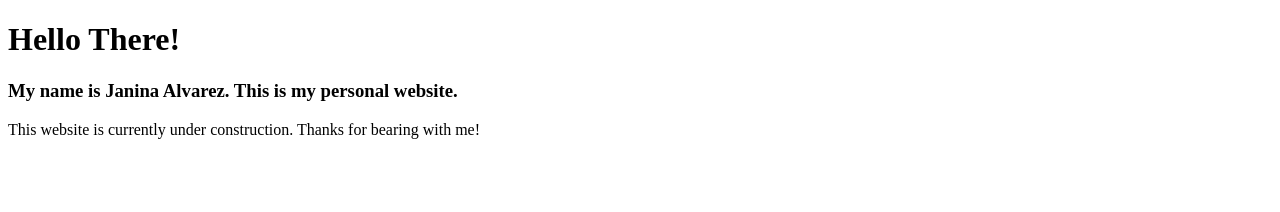
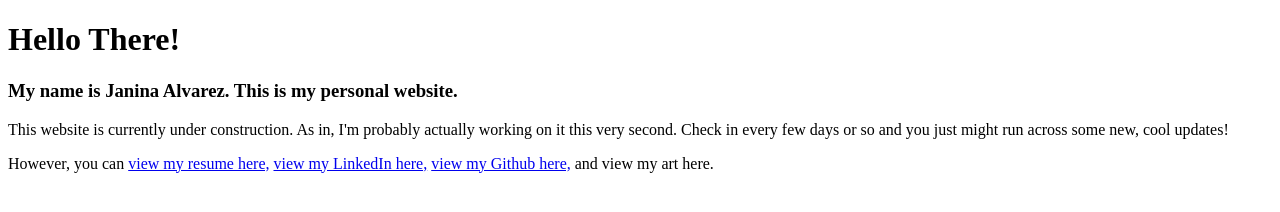
Before and after one commit to missjantastic/missjantastic.github.io, a plain HTML site: page index.html in a window 1280 px wide. Drawn offline with Linux system fonts and the light colour scheme.

Commit message:
Added external links and resume

```diff
--- a/index.html
+++ b/index.html
@@ -14,7 +14,13 @@
     <h1>Hello There!</h1>
 
     <h3>My name is Janina Alvarez. This is my personal website.</h3>
-    <p>This website is currently under construction. Thanks for bearing with me! </p>
+    <p>This website is currently under construction. As in, I'm probably actually working on it this very second. Check in every few days or so and you just might run across some new, cool updates! </p>
+    <p>However, you can
+        <a href="Alvarez_Janina_Resume.pdf">view my resume here,</a>
+        <a href="https://www.linkedin.com/in/jtalv">view my LinkedIn here,</a>
+        <a href="https://github.com/missjantastic">view my Github here,</a>
+        <a href="instagram.com/jantastic.art"></a>and view my art here.</a>
+    </p>
 </body>
 
 </html>
```
Also changed, not shown: 1 other file.
